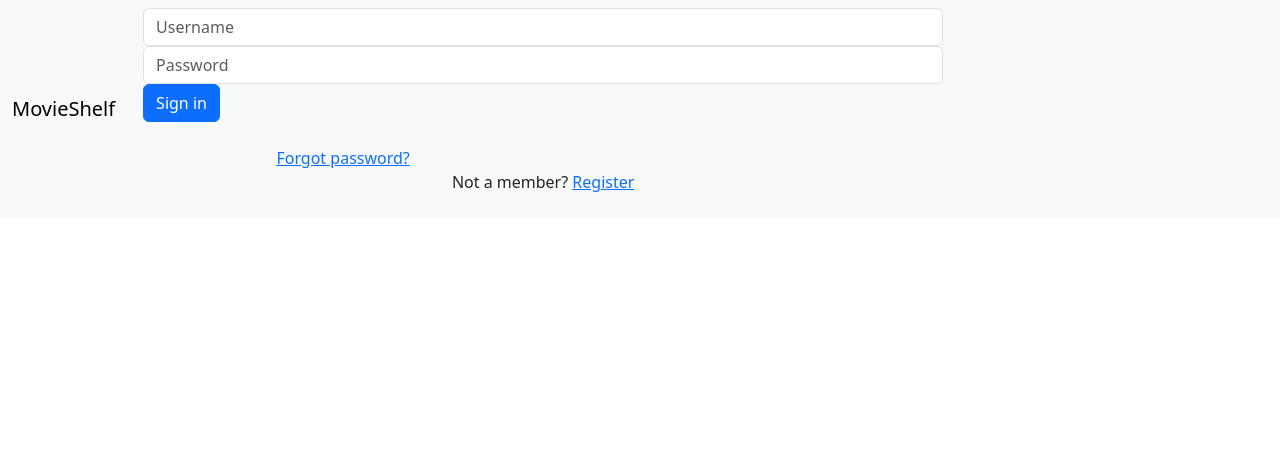
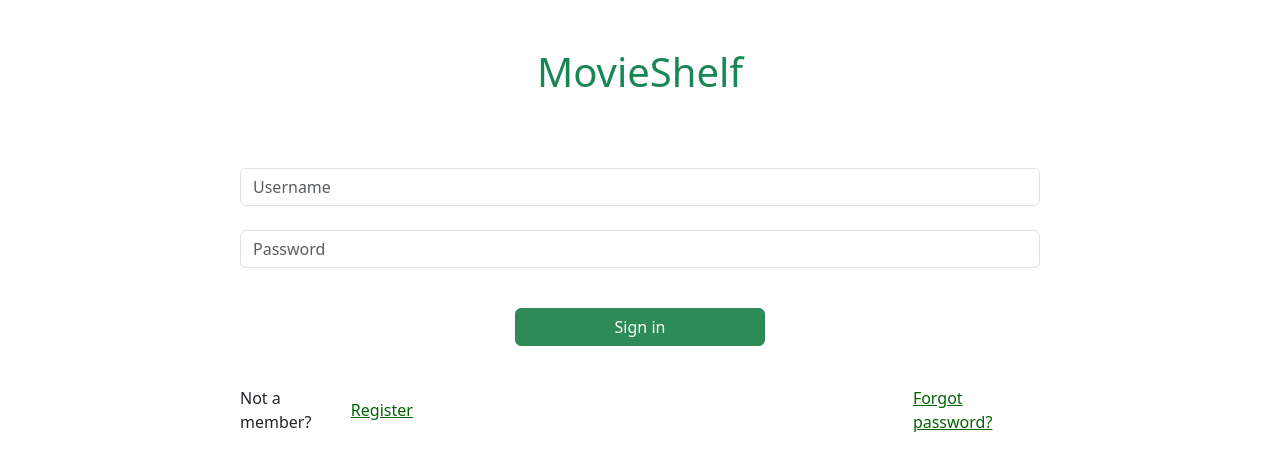
Before and after one commit to mateuszkuczykkuczynski/MovieShelf, a Django app: page /members/login/ in a window 1280 px wide. Shown: the top 471 px of the page. Run offline with Django 4.2, Linux system fonts and the light colour scheme; parts of the project's set-up code (start-up, migrations or seed data) failed here and were passed over.

Commit message:
feat/update_on_template

```diff
--- a/templates/base.html
+++ b/templates/base.html
@@ -9,7 +9,9 @@
 
 </head>
 <body>
-<nav class="navbar navbar-expand-lg bg-body-tertiary">
+
+    {% block navbar %}
+    <nav class="navbar navbar-expand-lg bg-body-tertiary">
     <div class="container-fluid">
         <a class="navbar-brand" href="{% url 'home' %}">MovieShelf</a>
         <button class="navbar-toggler" type="button" data-bs-toggle="collapse" data-bs-target="#navbarSupportedContent"
@@ -69,14 +71,14 @@
                 </div>
                 </div>
                 </nav>
+
             {% else %}
-               {% block my_header %} <form class="form-inline ml-auto">
-                    <a href="{% url 'login' %}" class="btn btn-outline-secondary">
-                        Log In</a>
-                    <a href="{% url 'sign_up' %}" class="btn btn-primary ml-2">
-                        Sign up</a>
-               {% endblock my_header %} </form>
+                {% block my_header %} <form class="form-inline ml-auto">
+                    <a href="{% url 'login' %}" class="btn btn-outline-secondary">Log In</a>
+                    <a href="{% url 'sign_up' %}" class="btn btn-primary ml-2">Sign up</a>
+                {% endblock my_header %} </form>
             {% endif %}
+    {% endblock %}
 <main>
     <div class="container">
         {% block content %}
--- a/templates/registration/login.html
+++ b/templates/registration/login.html
@@ -2,29 +2,71 @@
 
 {% block title %}Log In{% endblock title %}
 {% block my_header %} {% endblock my_header %}
-
+{% block navbar %}
+{% endblock %}
 {% block content %}
-    <body>
-        <div style="width:800px; margin:0 auto;" class="tab-content">
+    <div style="width:800px; margin:0 auto;">
+    <div class="container">
+        <div class="text-center">
+            <h1 class="my-5 text-darkgreen text-success font-weight-bold">MovieShelf</h1>
+        </div>
+    </div>
+    <div class="tab-content">
         <div class="form-group">
             <form method="post">
                 {% csrf_token %}
+                <br>
                 <div class="form-group">
                     <input type="text" class="form-control" name="username" placeholder="Username">
                 </div>
+                <br>
                 <div class="form-group">
                     <input type="password" class="form-control" name="password" placeholder="Password">
                 </div>
-                    <button type="submit" class="btn btn-primary btn-block mb-4">Sign in</button>
+                <br>
+                <p>
+                <div class="d-flex justify-content-center">
+                    <button style="width:250px;" type="submit" class="btn btn-primary btn-block mb-4">Sign in
+                    </button>
+                </div>
+
+                </p>
             </form>
         </div>
-            <div class="col-md-6 d-flex justify-content-center">
-                <a href="{% url 'password_reset' %}">Forgot password?</a>
+        <div>
+            <p class="links">
+                <span>Not a member?</span>
+                <a href="{% url 'sign_up' %}" class="register-link">Register</a>
+                <a href="{% url 'password_reset' %}" style="color: darkgreen;">Forgot password?</a>
+            </p>
         </div>
     </div>
-        <!-- Register buttons -->
-        <div class="text-center">
-            <p>Not a member? <a href="{% url 'sign_up' %}">Register</a></p>
-        </div>
-    </body>
+    <style>
+        .btn-primary {
+            background-color: seagreen;
+            border-color: seagreen;
+        }
+
+        .btn-primary:hover {
+            background-color: darkgreen;
+            border-color: darkgreen;
+        }
+
+        .form-control:focus {
+            border-color: darkgreen !important;
+            box-shadow: 0 0 0 0.2rem rgba(0, 100, 0, 0.25) !important;
+
+        }
+
+        .links {
+            display: flex;
+            justify-content: space-between;
+            align-items: center;
+        }
+
+        .register-link {
+            margin-right: 500px;
+            color: darkgreen;
+        }
+    </style>
 {% endblock %}
```
Lines whose indentation alone changed are shown as unchanged.
